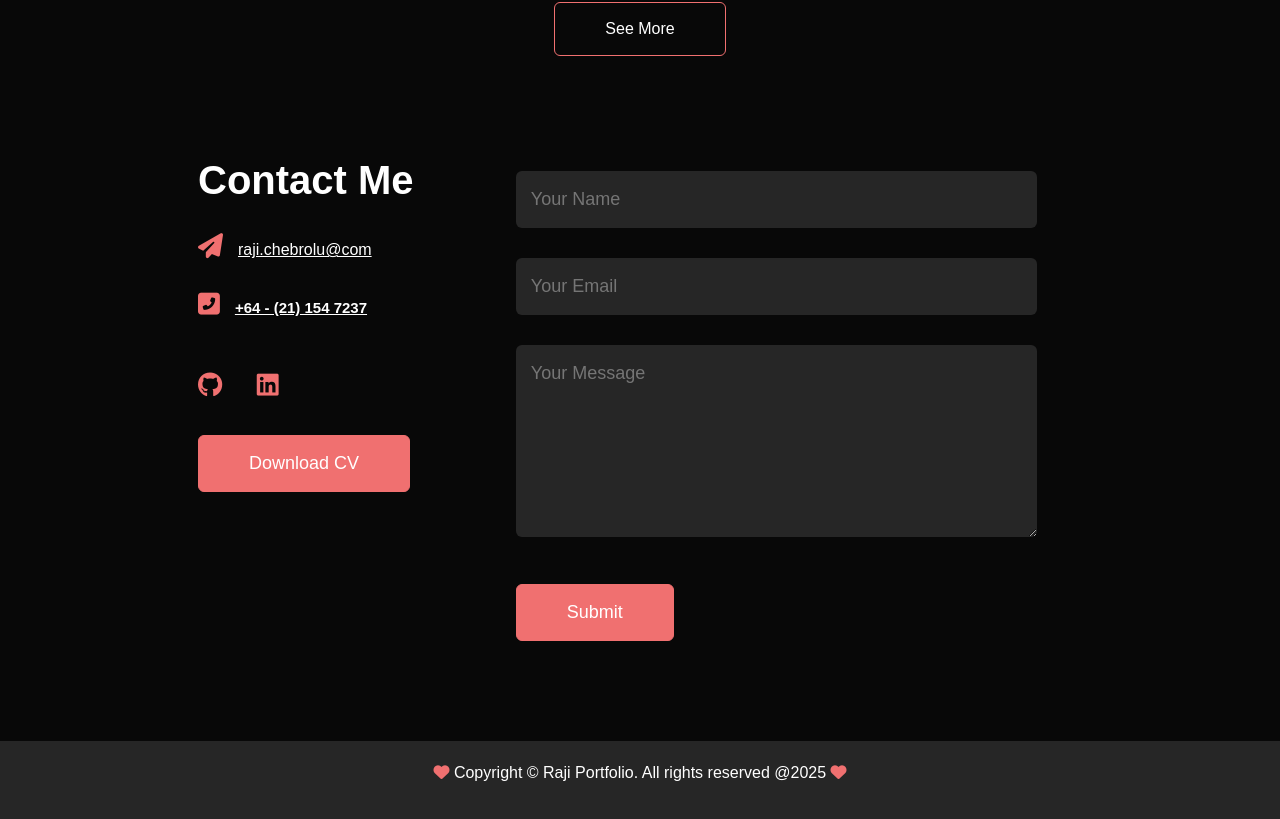
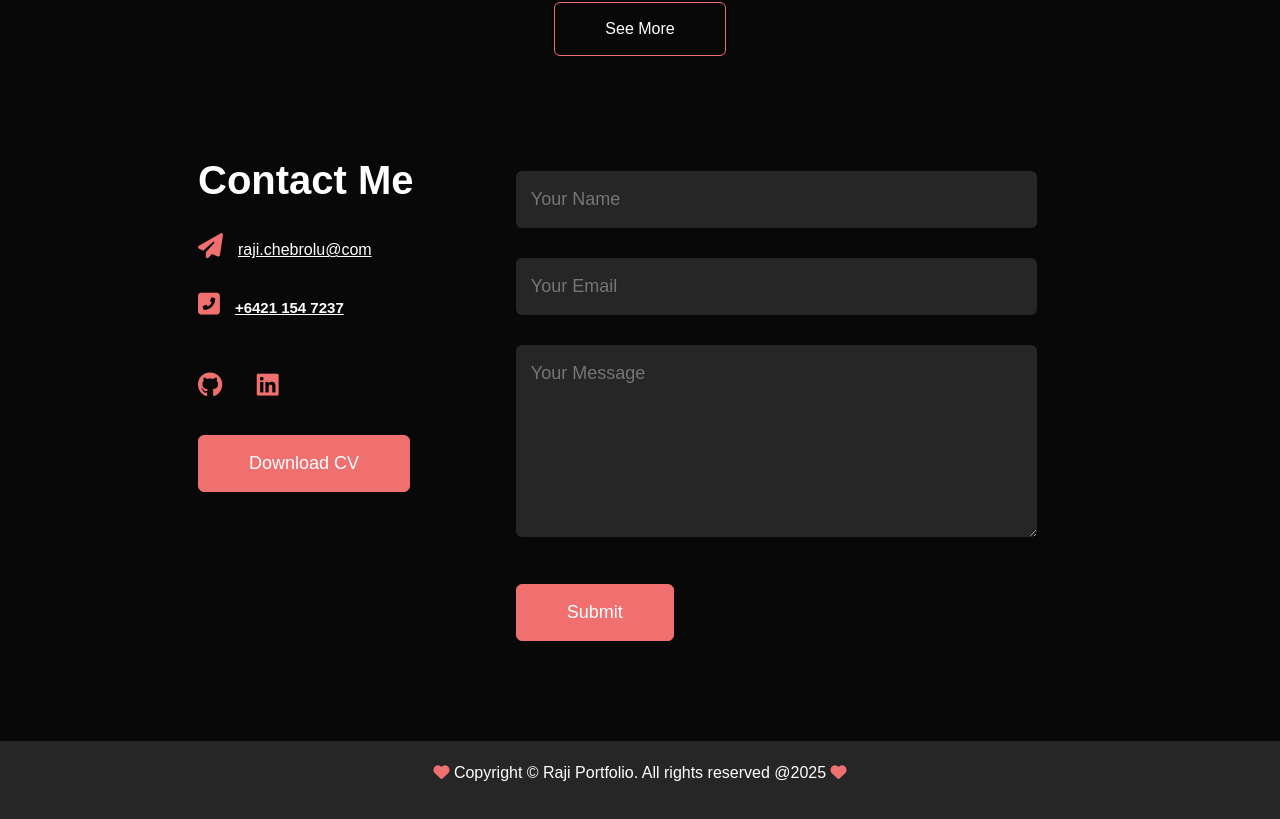
Before and after one commit to RajiChebrolu/myPortfolio, a plain HTML site: page index.html in a window 1280 px wide. Shown: the part 3085-3904 px from the top of the page. Drawn offline with Linux system fonts and the light colour scheme.

Commit message:
resolved conlficts

```diff
--- a/index.html
+++ b/index.html
@@ -352,7 +352,7 @@
             <p><i class="fas fa-paper-plane"></i><a href="mailto:raji.chebrolu@com" style="color: white;
   font: bold">raji.chebrolu@com</a></p>
             <p><i class="fas fa-phone-square-alt"><a href="tel:+0211547237" style="color: white;margin-left: 15px;
-  font-size: 15px;">+64 - (21) 154 7237</a></i></p>
+  font-size: 15px;">+6421 154 7237</a></i></p>
             <div class="social-icons">
               <!--a href="https://facebook.com/"
                 ><i class="fab fa-facebook"></i
```
